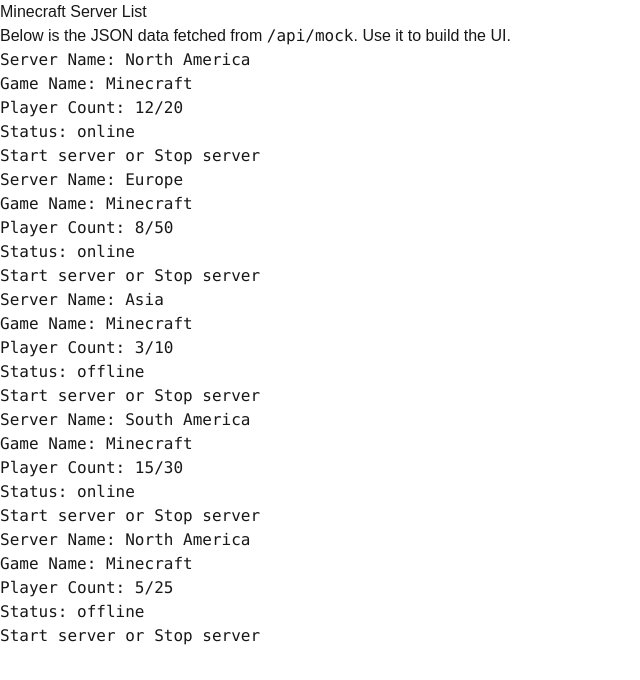
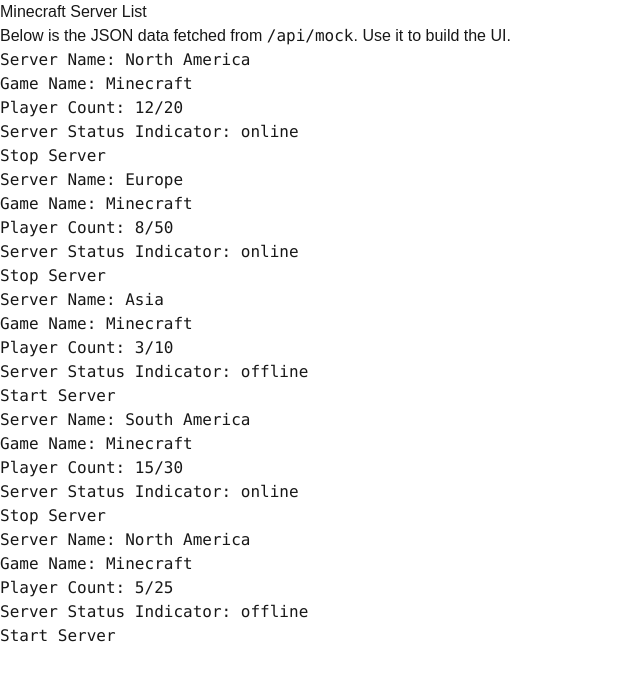
Before and after one commit to wontae-gramin9/sgh, a Next.js app: page / in a window 1280 px wide. Shown: the top 680 px of the page, without its empty margins (0-640 px from the left). Built offline with nearby package versions, Linux system fonts and the light colour scheme.

Commit message:
[Add] form submit function to update the server status of Card, and retrieve the updated data and reset the state, to update the UI

```diff
--- a/src/app/components/Card.tsx
+++ b/src/app/components/Card.tsx
@@ -1,16 +1,51 @@
+"use client";
+
 import type { CardType } from "@/app/types/Card";
+import { useState } from "react";
 
 function Card(props: { card: CardType }) {
   const { card } = props;
-  const { game, players, status, region } = card;
+  const { id, game, players, status, region } = card;
+  const [serverStatus, setServerStatus] = useState(() => status);
+  const [loading, setLoading] = useState(false);
+
+  async function handleSubmit(event: React.FormEvent<HTMLFormElement>) {
+    event.preventDefault();
+    setLoading(true);
+    try {
+      const payload = {
+        id,
+      };
+      const headers = new Headers({ "content-type": "application/json" });
+      const response = await fetch("/api/mock", {
+        method: "POST",
+        headers,
+        body: JSON.stringify(payload),
+      });
+      const result = await response.json();
+      console.log(result);
+      const newServerStatus = result.data.status;
+      setServerStatus(newServerStatus);
+    } catch (error) {
+      console.error(
+        `Failed to change server status of card with id ${id}:`,
+        error
+      );
+    } finally {
+      setLoading(false);
+    }
+  }
+
   return (
-    <div>
+    <form onSubmit={handleSubmit}>
       <p>Server Name: {region}</p>
       <p>Game Name: {game}</p>
       <p>Player Count: {players}</p>
-      <p>Status: {status}</p>
-      <button>Start server or Stop server</button>
-    </div>
+      <p>Server Status Indicator: {serverStatus}</p>
+      <button disabled={loading}>
+        {serverStatus === "online" ? "Stop" : "Start"} Server
+      </button>
+    </form>
   );
 }
 
```
